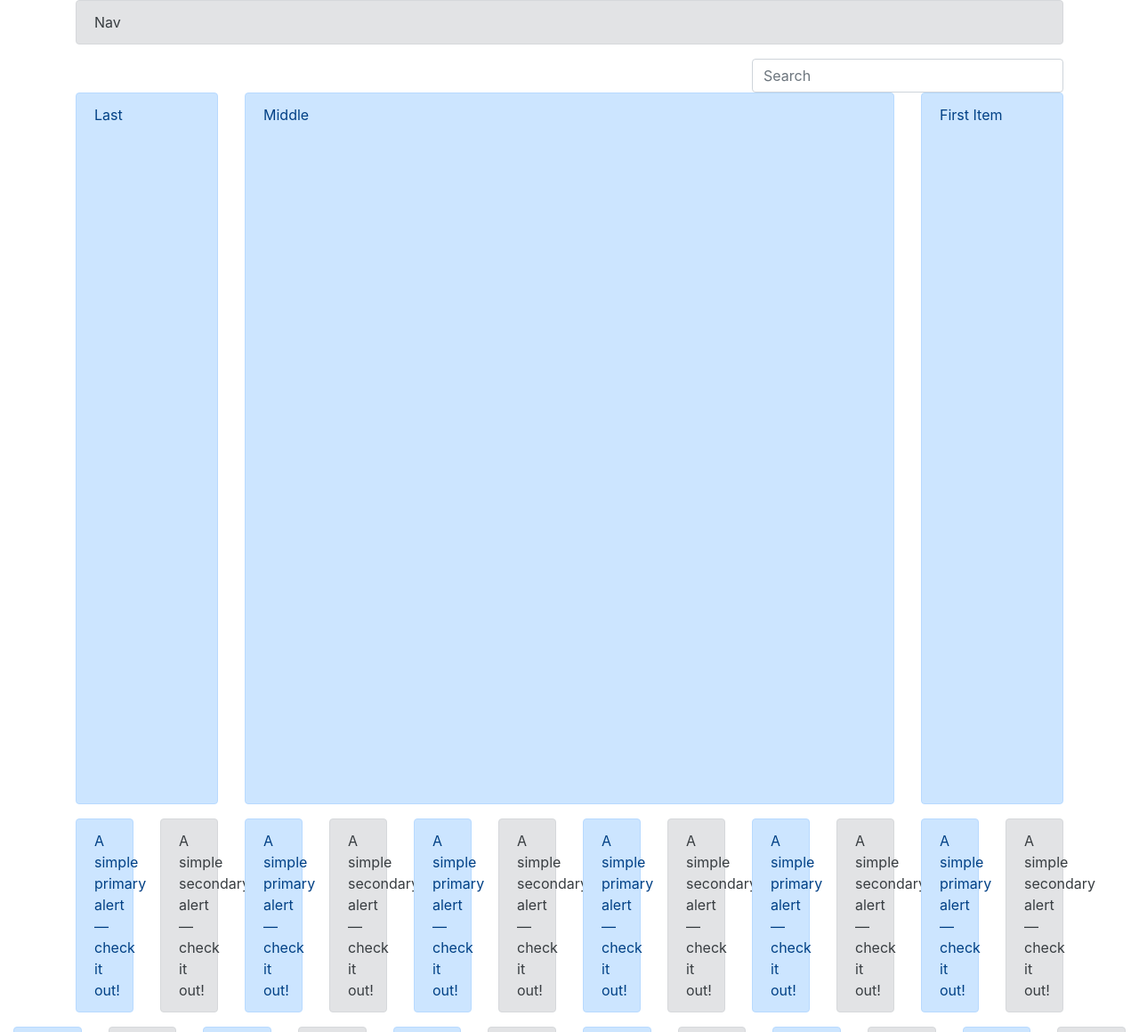
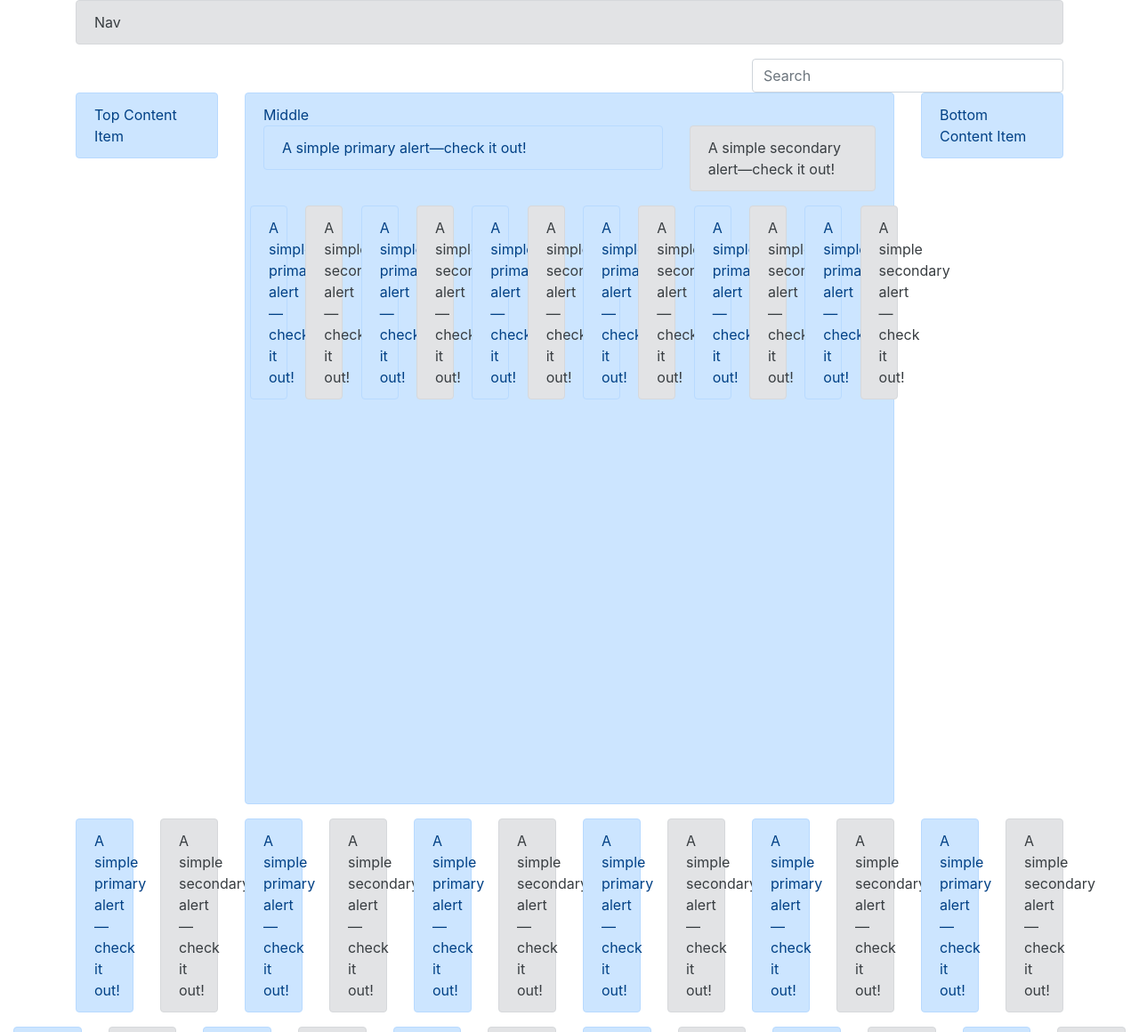
Before and after one commit to collegedayss/Ecommerce_repo, a Django app: page /bootstrap/ in a window 1280 px wide. Shown: the top 1160 px of the page at 89% size. Run offline with Django 3.2, Linux system fonts and the light colour scheme; some libraries are stand-ins or nearby versions.

Commit message:
05 || 47

```diff
--- a/ecommerce/templates/bootstrap/example.html
+++ b/ecommerce/templates/bootstrap/example.html
@@ -22,9 +22,7 @@
 
 
       <div class = 'row'>
-
-
-        <div class = 'col-4 ml-auto'>
+        <div class = 'col-12 col-sm-12 col-mid-6 col-lg-4 ml-auto'>
               <input type = 'text'class = 'form-control' placeholder="Search">
           </div>
       </div>
@@ -32,19 +30,96 @@
 
 
       <div class = 'row'>
-        <div class = 'col-2 order-12 '>
-          <div class="alert alert-primary" role="alert" style = 'min-height: 800px;'>
-          First Item
+        <div class = 'col-11 ml-auto mr-auto col-lg-2 order-12 '>
+          <div class="alert alert-primary" role="alert">
+          Bottom Content Item
         </div>
       </div>
-      <div class = 'col-8 order-6 '>
+
+      <div class = 'col-11 col-lg-8 ml-auto mr-auto order-6 '>
           <div class="alert alert-primary" role="alert" style = 'min-height: 800px;'>
          Middle
-        </div>
+              <div class = 'row'>
+                <div class = 'col-8'>
+                  <div class="alert alert-primary" role="alert">
+                    A simple primary alert—check it out!
+                  </div>
+                </div>
+                <div class = 'col-4'>
+                  <div class="alert alert-secondary" role="alert">
+                    A simple secondary alert—check it out!
+                  </div>
+                </div>
+                <div class = 'row'>
+                    <div class = 'col-1'>
+                        <div class="alert alert-primary" role="alert">
+                        A simple primary alert—check it out!
+                      </div>
+                    </div>
+                      <div class = 'col-1'>
+                        <div class="alert alert-secondary" role="alert">
+                        A simple secondary alert—check it out!
+                      </div>
+                  </div>
+                        <div class = 'col-1'>
+                        <div class="alert alert-primary" role="alert">
+                        A simple primary alert—check it out!
+                      </div>
+                    </div>
+                      <div class = 'col-1'>
+                        <div class="alert alert-secondary" role="alert">
+                        A simple secondary alert—check it out!
+                      </div>
+                  </div>
+                        <div class = 'col-1'>
+                        <div class="alert alert-primary" role="alert">
+                        A simple primary alert—check it out!
+                      </div>
+                    </div>
+                      <div class = 'col-1'>
+                        <div class="alert alert-secondary" role="alert">
+                        A simple secondary alert—check it out!
+                      </div>
+                  </div>
+                        <div class = 'col-1'>
+                        <div class="alert alert-primary" role="alert">
+                        A simple primary alert—check it out!
+                      </div>
+                    </div>
+                      <div class = 'col-1'>
+                        <div class="alert alert-secondary" role="alert">
+                        A simple secondary alert—check it out!
+                      </div>
+                  </div>
+                        <div class = 'col-1'>
+                        <div class="alert alert-primary" role="alert">
+                        A simple primary alert—check it out!
+                      </div>
+                    </div>
+                      <div class = 'col-1'>
+                        <div class="alert alert-secondary" role="alert">
+                        A simple secondary alert—check it out!
+                      </div>
+                  </div>
+                        <div class = 'col-1'>
+                        <div class="alert alert-primary" role="alert">
+                        A simple primary alert—check it out!
+                      </div>
+                    </div>
+                      <div class = 'col-1'>
+                        <div class="alert alert-secondary" role="alert">
+                        A simple secondary alert—check it out!
+                      </div>
+                  </div>
+                  </div>
+
+
+              </div>
+          </div>
       </div>
-      <div class = 'col-2 order-1'>
-          <div class="alert alert-primary" role="alert" style = 'min-height: 800px;'>
-         Last
+      <div class = 'col-12 col-lg-2 order-1'>
+          <div class="alert alert-primary" role="alert">
+         Top Content Item
         </div>
       </div>
       </div>
```
